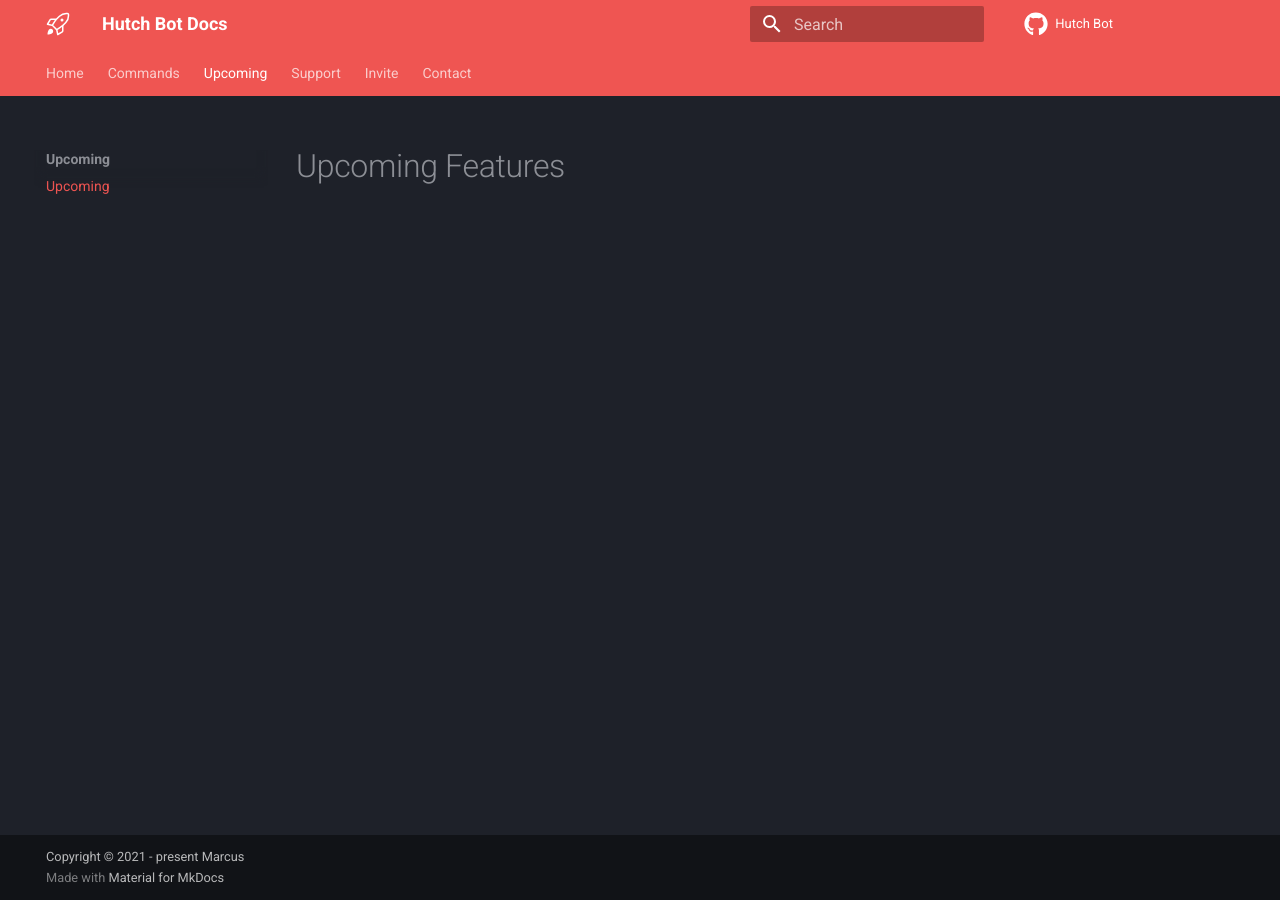
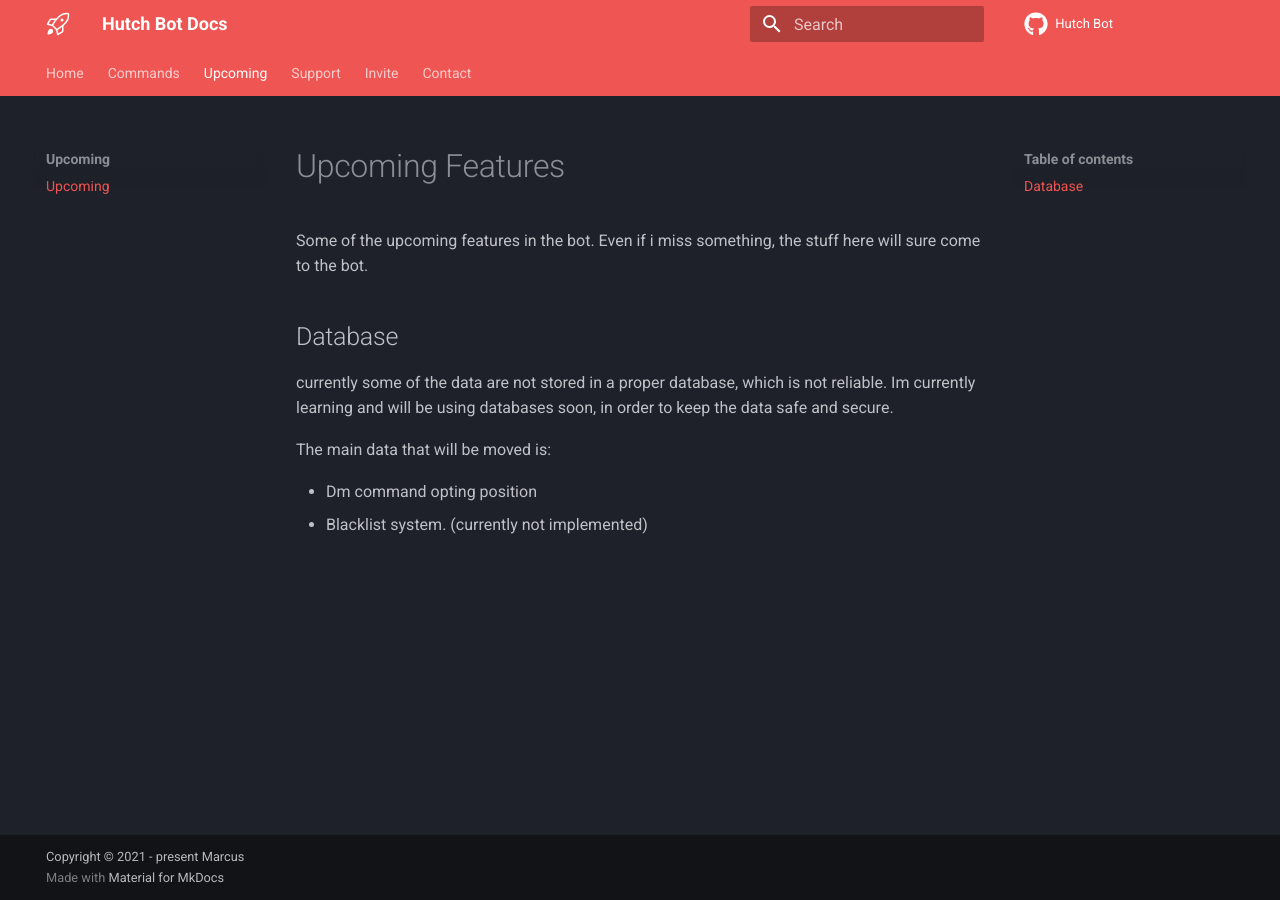
Before and after one commit to MarzaElise/Hutch-Bot-Docs, an MkDocs documentation site: the page built from docs/upcoming/index.md, in a window 1280 px wide. Built offline with MkDocs 1.6.1 and Material for MkDocs 9.7.7, drawn with Linux system fonts in a browser that asks for light colours; comment, search, counter and statistics services are not loaded.

Commit message:
Update upcoming features

```diff
--- a/docs/upcoming/index.md
+++ b/docs/upcoming/index.md
@@ -1 +1,13 @@
 # Upcoming Features
+
+Some of the upcoming features in the bot. Even if i miss something, the stuff here will sure come to the bot.
+
+## Database
+
+currently some of the data are not stored in a proper database, which is not reliable. Im currently learning
+and will be using databases soon, in order to keep the data safe and secure.
+
+The main data that will be moved is:
+
+- Dm command opting position
+- Blacklist system. (currently not implemented)
```
